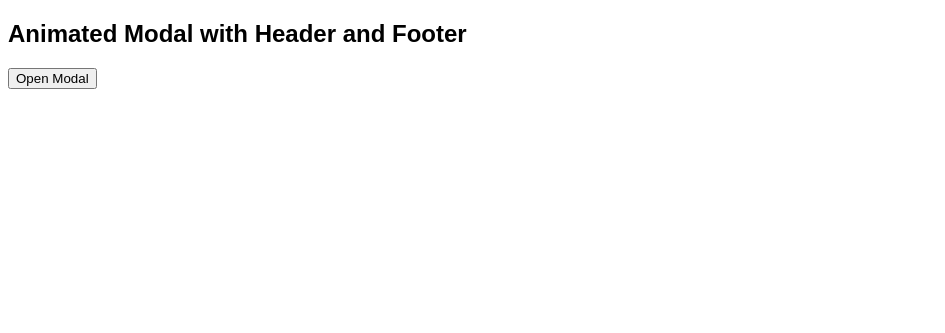
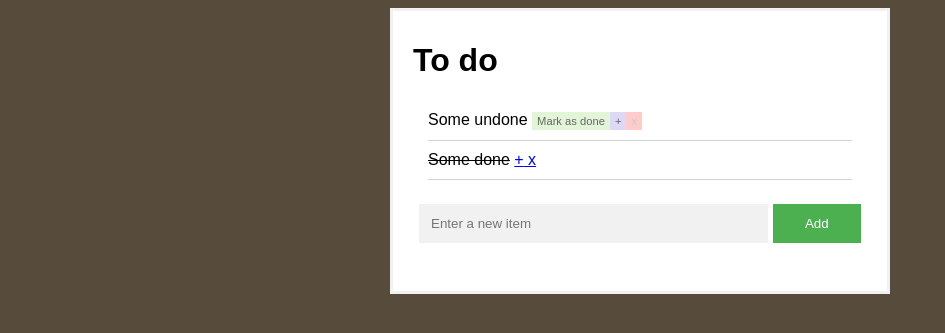
Before and after one commit to Ay007/toDo, a PHP site: page /to_do_list.php in a window 1280 px wide. Shown: the top 333 px of the page, without its empty margins (0-945 px from the left). Run offline with PHP 8.4, Linux system fonts and the light colour scheme; data that the repository does not hold is empty.

Commit message:
create base for todo list

```diff
--- /dev/null
+++ b/engine/initialize.php
@@ -0,0 +1,15 @@
+<?php
+    session_start();
+    $_SESSION['userID'] = 1;
+    $servername = "localhost";
+    $username = "testUser";
+    $password = "password123";
+    $dbname = "todoDB";
+    $conn = new mysqli($servername, $username, $password, $dbname);
+    if ($conn->connect_error) {
+        die("Connection failed: " . $conn->connect_error);
+    }
+    if (!isset($_SESSION['userID'])) {
+        die('You are not signed in.');
+    }
+?>
--- /dev/null
+++ b/engine/todoStyle.css
@@ -0,0 +1,191 @@
+body {
+    font-family: Arial, Helvetica, sans-serif;
+    background-color: rgb(87, 75, 59);
+}
+
+* {
+    box-sizing: border-box;
+}
+
+form {
+    padding: 16px;
+    background-color: white;
+    max-width: 500px;
+    margin: auto;
+}
+
+div{
+    border: 3px solid #f1f1f1;
+    padding: 10px;
+    background-color: white;
+    max-width: 500px;
+    margin: auto;
+}
+
+/* Full-width input fields */
+input[type=text] {
+    width: 79%;
+    padding: 12px;
+    margin: 5px 0 22px 0;
+    display: inline-block;
+    border: none;
+    background: #f1f1f1;
+}
+
+input[type=text]:focus {
+    background-color: #ddd;
+    outline: none;
+}
+
+button {
+    background-color: #4CAF50;
+    color: white;
+    padding: 12px 20px;
+    margin: 8px 0;
+    border: none;
+    cursor: pointer;
+    width: 20%;
+}
+
+button:hover {
+    opacity: 0.8;
+}
+
+h1{
+    margin-left: 10px;
+}
+
+.items{
+    margin-left: 25px;
+    margin-right: 25px;
+    margin-bottom: 0;
+    padding: 0px;
+    border:0px;
+    list-style-type: none;
+}
+
+.items li{
+    border: 0;
+    border-bottom: 0.3px solid lightgray;
+    padding: 10px 0;
+}
+
+.checker:hover{
+    opacity: 1;
+}
+.desc:hover{
+    opacity: 1;
+}
+.remove:hover{
+    opacity: 1;
+}
+
+.done{
+    text-decoration: line-through;
+}
+
+.checker{
+    display: inline-block;
+    font-size: 0.7em;
+    background-color: rgb(208, 241, 189);
+    text-decoration: none;
+    color: #000;
+    padding: 3px 5px;
+    border: 0;
+    opacity: 0.6;
+}
+
+.desc{
+    display: inline-block;
+    font-size: 0.7em;
+    background-color: rgb(203, 189, 241);
+    text-decoration: none;
+    color: #000;
+    padding: 3px 5px;
+    border: 0;
+    opacity: 0.6;
+}
+
+.remove{
+    display: inline-block;
+    font-size: 0.7em;
+    background-color: red;
+    text-decoration: none;
+    color: #000;
+    padding: 3px 5px;
+    border: 0;
+    opacity: 0.2;
+}
+
+
+
+
+            /* The Modal (background) */
+            .modal {
+                display: none; /* Hidden by default */
+                position: fixed; /* Stay in place */
+                z-index: 1; /* Sit on top */
+                padding-top: 100px; /* Location of the box */
+                left: 0;
+                top: 0;
+                width: 100%; /* Full width */
+                height: 100%; /* Full height */
+                overflow: auto; /* Enable scroll if needed */
+                background-color: rgb(0,0,0); /* Fallback color */
+                background-color: rgba(0,0,0,0.4); /* Black w/ opacity */
+            }
+
+            /* Modal Content */
+            .modal-content {
+                position: relative;
+                background-color: #fefefe;
+                margin: auto;
+                padding: 0;
+                border: 1px solid #888;
+                width: 80%;
+                box-shadow: 0 4px 8px 0 rgba(0,0,0,0.2),0 6px 20px 0 rgba(0,0,0,0.19);
+                -webkit-animation-name: animatetop;
+                -webkit-animation-duration: 0.4s;
+                animation-name: animatetop;
+                animation-duration: 0.4s
+            }
+
+            /* Add Animation */
+            @-webkit-keyframes animatetop {
+                from {top:-300px; opacity:0}
+                to {top:0; opacity:1}
+            }
+
+            @keyframes animatetop {
+                from {top:-300px; opacity:0}
+                to {top:0; opacity:1}
+            }
+
+            /* The Close Button */
+            .close {
+                color: white;
+                float: right;
+                font-size: 28px;
+                font-weight: bold;
+            }
+
+            .close:hover,
+            .close:focus {
+                color: #000;
+                text-decoration: none;
+                cursor: pointer;
+            }
+
+            .modal-header {
+                padding: 2px 16px;
+                background-color: #5cb85c;
+                color: white;
+            }
+
+            .modal-body {padding: 2px 16px;}
+
+            .modal-footer {
+                padding: 2px 16px;
+                background-color: #5cb85c;
+                color: white;
+            }
--- a/index.php
+++ b/index.php
@@ -3,14 +3,12 @@
 
     require_once 'db_manager.php';
 
-    $_SESSION['userName'] = "";
     $error = "";
 
     if ($_SERVER["REQUEST_METHOD"] == "POST") {
-        $_SESSION['userName'] = $_POST['uname'];
-        $id = isNameExist($_SESSION['userName'], true);
+        $_SESSION['userID'] = isNameExist($_POST['uname'], true);
         if ($id != -1) {
-            if (passwordTest($_POST['psw'], $id-1)) {
+            if (passwordTest($_POST['psw'], $id)) {
                 header('location: to_do_list.php');
             } else {
                 $error = "Password is incorrect<br />";
--- a/to_do_list.php
+++ b/to_do_list.php
@@ -1,96 +1,59 @@
 <?php
     session_start();
+    require_once 'engine/initialize.php';
+
+    $prepStatement = $conn->prepare("SELECT id, item_name, checked FROM itemsToDo WHERE userID=?");
+    $prepStatement->bind_param("i", $_SESSION['userID']);
+    $prepStatement->execute();
+    $queryResult = $prepStatement->get_result();
+    if ($queryResult->num_rows > 0) {
+        while($row = $queryResult->fetch_assoc()) {
+            if (strtolower($row['username']) == strtolower($name)) {
+                //name exists
+                $exist = true;
+                $userID = $row['id'];
+                break;
+            }
+        }
+    }
+
+    $prepStatement->close();
 ?>
 <!DOCTYPE html>
 <html>
     <head>
+        <meta charset="utf-8" />
+        <meta http-equiv="X-UA-Compatible" content="IE=edge">
+        <title>TODO list</title>
         <meta name="viewport" content="width=device-width, initial-scale=1">
-<style>
-body {font-family: Arial, Helvetica, sans-serif;}
-
-/* The Modal (background) */
-.modal {
-    display: none; /* Hidden by default */
-    position: fixed; /* Stay in place */
-    z-index: 1; /* Sit on top */
-    padding-top: 100px; /* Location of the box */
-    left: 0;
-    top: 0;
-    width: 100%; /* Full width */
-    height: 100%; /* Full height */
-    overflow: auto; /* Enable scroll if needed */
-    background-color: rgb(0,0,0); /* Fallback color */
-    background-color: rgba(0,0,0,0.4); /* Black w/ opacity */
-}
-
-/* Modal Content */
-.modal-content {
-    position: relative;
-    background-color: #fefefe;
-    margin: auto;
-    padding: 0;
-    border: 1px solid #888;
-    width: 80%;
-    box-shadow: 0 4px 8px 0 rgba(0,0,0,0.2),0 6px 20px 0 rgba(0,0,0,0.19);
-    -webkit-animation-name: animatetop;
-    -webkit-animation-duration: 0.4s;
-    animation-name: animatetop;
-    animation-duration: 0.4s
-}
-
-/* Add Animation */
-@-webkit-keyframes animatetop {
-    from {top:-300px; opacity:0}
-    to {top:0; opacity:1}
-}
-
-@keyframes animatetop {
-    from {top:-300px; opacity:0}
-    to {top:0; opacity:1}
-}
-
-/* The Close Button */
-.close {
-    color: white;
-    float: right;
-    font-size: 28px;
-    font-weight: bold;
-}
-
-.close:hover,
-.close:focus {
-    color: #000;
-    text-decoration: none;
-    cursor: pointer;
-}
-
-.modal-header {
-    padding: 2px 16px;
-    background-color: #5cb85c;
-    color: white;
-}
-
-.modal-body {padding: 2px 16px;}
-
-.modal-footer {
-    padding: 2px 16px;
-    background-color: #5cb85c;
-    color: white;
-}
-</style>
+        <link rel="stylesheet" type="text/css" media="screen" href="engine/todoStyle.css" />
     </head>
     <body>
+        <div>
+            <h1>To do</h1>
+            <ul class="items">
+                <li>
+                    <span class="item">Some undone</span> <a href="#" class="checker">Mark as done</a><a href="#" class="desc"> +</a><a href="#" class="remove"> x</a>
+                </li>
+                <li>
+                    <span class="item done">Some done</span> <a href="#"> +</a><a href="#"> x</a>
+                </li>
+            </ul>
+            <form action="add.php">
+                <input type="text" name="itemName" placeholder="Enter a new item" required>
+                <button type="submit">Add</button>
+            </form>
 
-<h2>Animated Modal with Header and Footer</h2>
+        </div>
 
         <!-- Trigger/Open The Modal -->
-<button id="myBtn">Open Modal</button>
+        <!-- <button id="myBtn">Open Modal</button> -->
 
         <!-- The Modal -->
-<div id="myModal" class="modal">
+        <!-- <div id="myModal" class="modal"> -->
 
             <!-- Modal content -->
-  <div class="modal-content">
+            <!-- <div class="modal-content">
                 <div class="modal-header">
                 <span class="close">&times;</span>
                 <h2>Modal Header</h2>
@@ -104,9 +67,9 @@ body {font-family: Arial, Helvetica, sans-serif;}
                 </div>
             </div>
 
-</div>
+        </div> -->
 
-<script>
+        <!-- <script>
             // Get the modal
             var modal = document.getElementById('myModal');
 
@@ -132,7 +95,7 @@ window.onclick = function(event) {
                     modal.style.display = "none";
                 }
             }
-</script>
+        </script> -->
 
     </body>
 </html>
```
Also changed, not shown: db_manager.php (+3 -27 lines), engine/add.php (added), engine/delete.php (added), engine/mark.php (added). Lines whose indentation alone changed are shown as unchanged.
